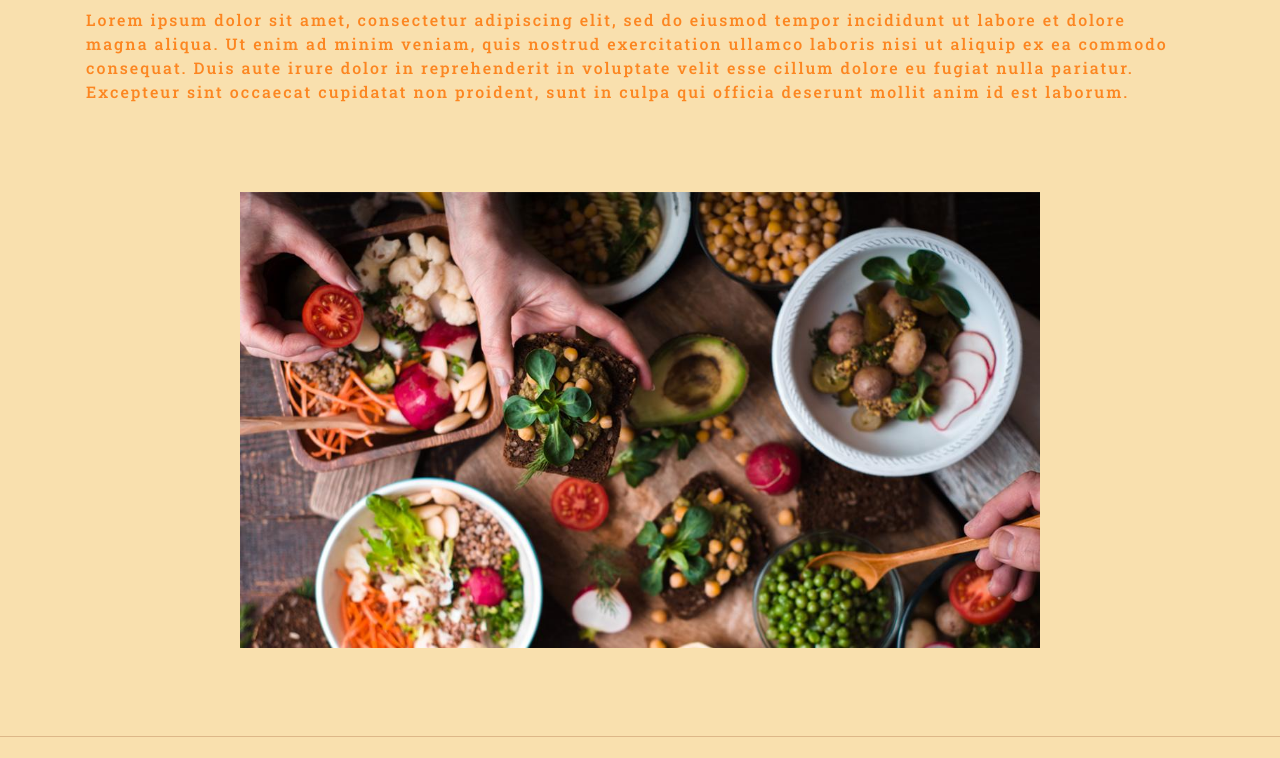
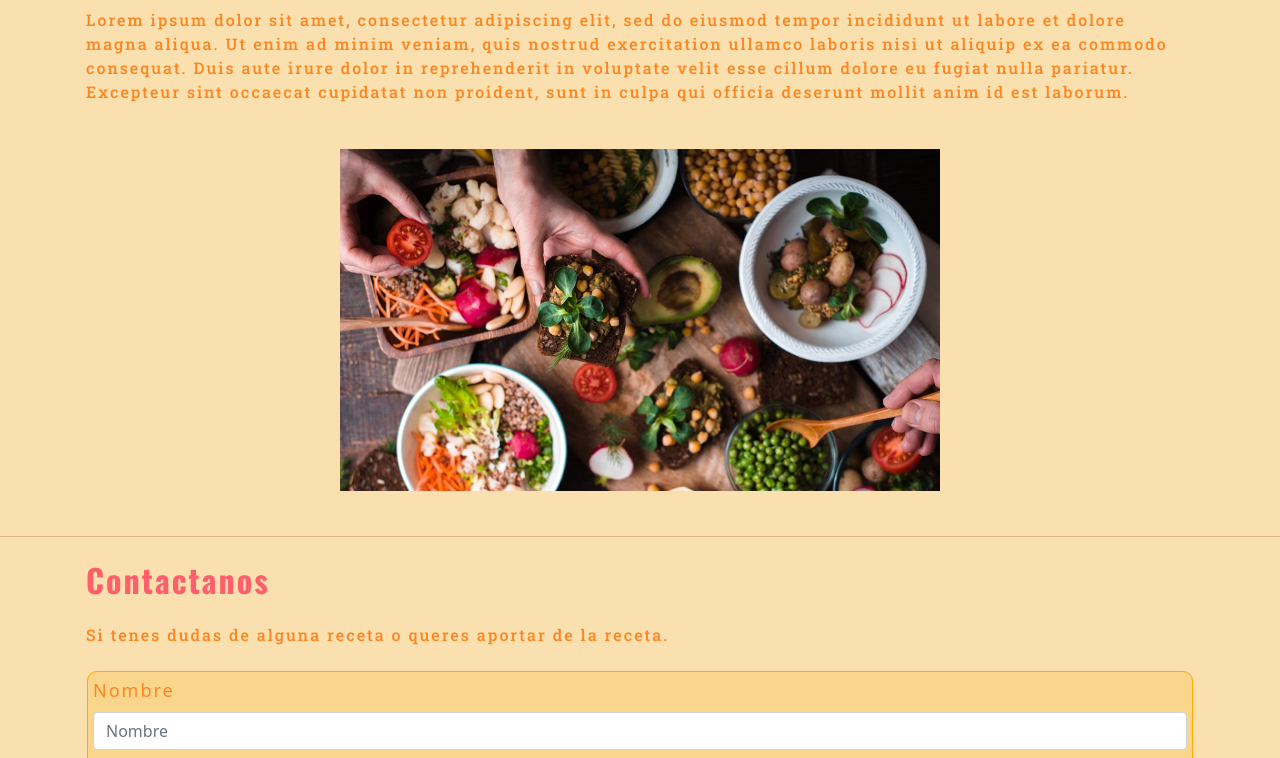
Before and after one commit to TrellixVulnTeam/saborvegano_CTAL, a website: page contacto.html in a window 1280 px wide. Shown: the part 1120-1878 px from the top of the page. Drawn offline with nearby package versions, Linux system fonts and the light colour scheme.

Commit message:
cambie tamaño de imagen y clase en conctacto.html

```diff
--- a/SCSS/_grid.scss
+++ b/SCSS/_grid.scss
@@ -22,12 +22,6 @@
 
 @media screen and (max-width: 1440px) {
   body {
-    .imagen-centro-mobile {
-      width: 800px;
-      height: 600px;
-      object-fit: contain;
-      border-radius: 20px;
-    }
     .imagen-contacto-mobile {
       width: 600px;
       height: 400px;
--- a/contacto.html
+++ b/contacto.html
@@ -109,7 +109,7 @@
                         fugiat nulla pariatur. Excepteur sint occaecat cupidatat non proident, sunt in culpa qui officia
                         deserunt mollit anim id est laborum. </p>
                     <div class="text-center"><img src="imagenes/Contacto/principal-cocina-vegana.jpg"
-                            alt="Principal-Comida-Vegana" class="imagen-centro-mobile"></div>
+                            alt="Principal-Comida-Vegana" class="imagen-contacto-mobile"></div>
                 </div>
             </section>
             <hr>
```
